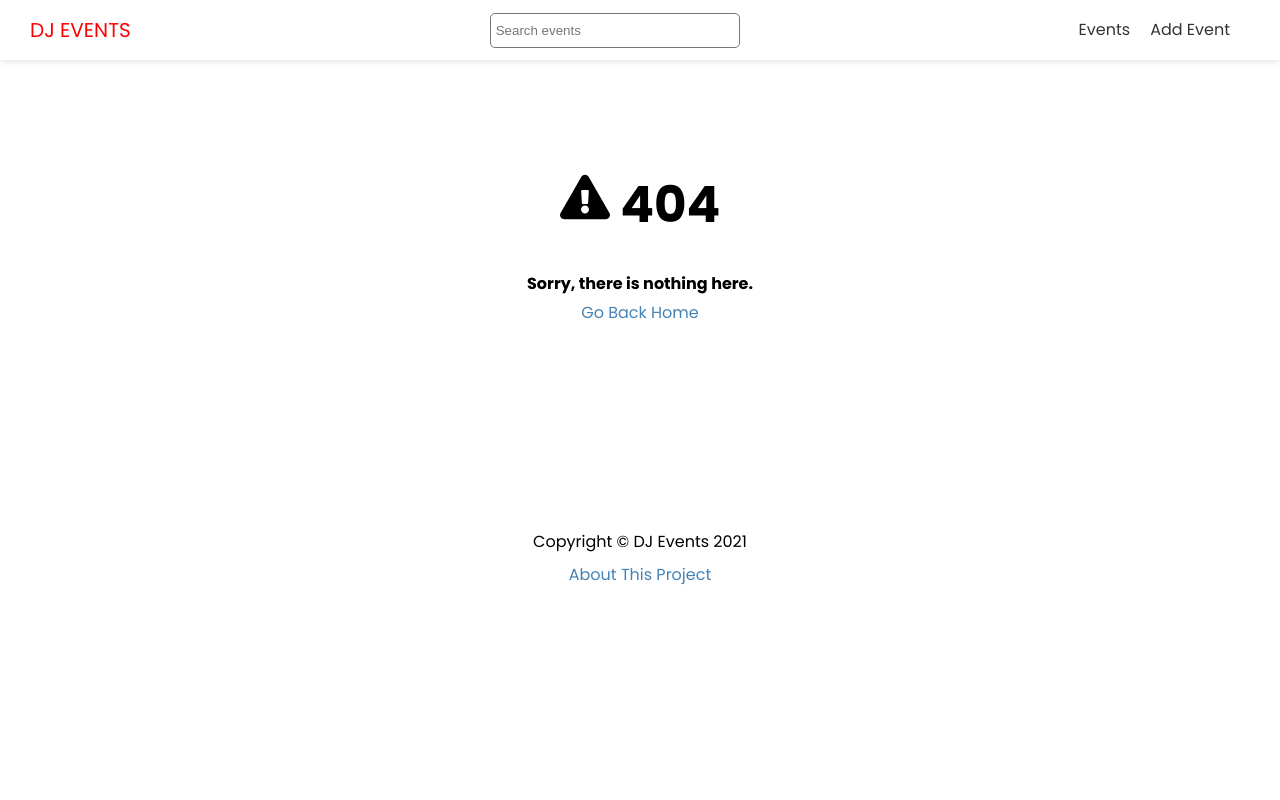
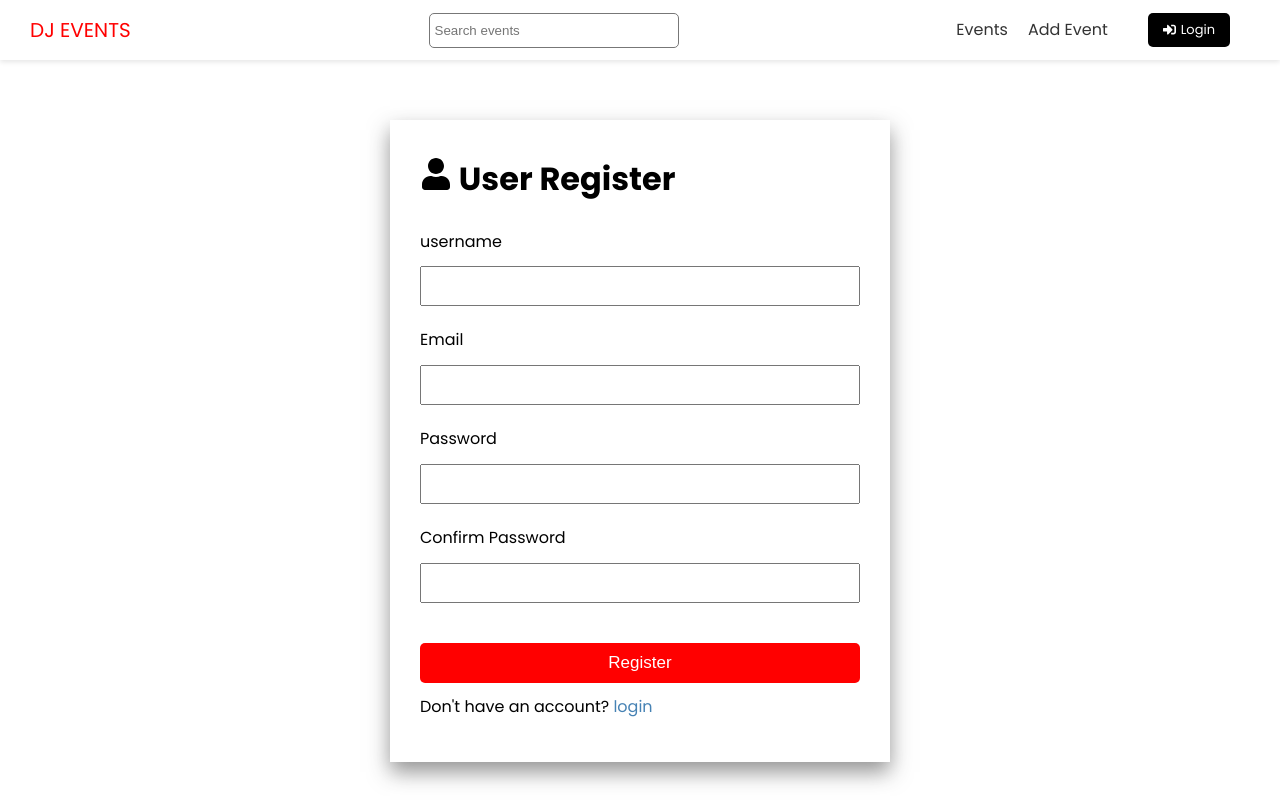
Before and after one commit to mohammed-sada/dj-events-front_end, a Next.js app: page /account/register in a window 1280 px wide. Before the commit this address had no page. Shown: the top 800 px of the page. Built offline with nearby package versions, Linux system fonts and the light colour scheme.

Commit message:
register & login pages created

```diff
--- a/components/Header.js
+++ b/components/Header.js
@@ -1,4 +1,5 @@
 import Link from "next/link";
+import { FaSignInAlt, FaSignOutAlt } from "react-icons/fa";
 import styles from "../styles/Header.module.css";
 import Search from "./Search";
 export default function Header() {
@@ -22,6 +23,13 @@ export default function Header() {
           <li>
             <Link href="/events/add">Add Event</Link>
           </li>
+          <li>
+            <Link href="/account/login">
+              <a className="btn-secondary btn-icon">
+                <FaSignInAlt /> Login
+              </a>
+            </Link>
+          </li>
         </ul>
       </nav>
     </header>
--- /dev/null
+++ b/pages/account/register.js
@@ -0,0 +1,86 @@
+import { ToastContainer, toast } from "react-toastify";
+import "react-toastify/dist/ReactToastify.css";
+import { FaUser } from "react-icons/fa";
+import { useState } from "react";
+import Link from "next/link";
+import styles from "@/styles/AuthForm.module.css";
+import Input from "@/components/Input";
+import Layout from "@/components/Layout";
+
+export default function RegisterPage() {
+  const [data, setData] = useState({
+    username: "",
+    email: "",
+    password: "",
+    confirmPassword: "",
+  });
+
+  const handleInputChange = (e) => {
+    const { name, value } = e.target;
+    setData({ ...data, [name]: value });
+  };
+
+  const handleSubmit = (e) => {
+    e.preventDefault();
+    if (data.password === data.confirmPassword) console.log(data);
+    else {
+      toast.error("Passwords must match");
+    }
+  };
+
+  return (
+    <Layout title="User Register">
+      <div className={styles.auth}>
+        <h1>
+          <FaUser /> User Register
+        </h1>
+        <ToastContainer />
+        <form onSubmit={handleSubmit}>
+          <div>
+            <Input
+              name="username"
+              id="username"
+              label="username"
+              value={data.username}
+              handleInputChange={handleInputChange}
+            />
+          </div>
+          <div>
+            <Input
+              type="email"
+              name="email"
+              id="email"
+              label="Email"
+              value={data.email}
+              handleInputChange={handleInputChange}
+            />
+          </div>
+          <div>
+            <Input
+              type="password"
+              name="password"
+              id="password"
+              label="Password"
+              value={data.password}
+              handleInputChange={handleInputChange}
+            />
+          </div>
+          <div>
+            <Input
+              type="password"
+              name="confirmPassword"
+              id="confirmPassword"
+              label="Confirm Password"
+              value={data.confirmPassword}
+              handleInputChange={handleInputChange}
+            />
+          </div>
+          <input type="submit" value="Register" className="btn" />
+        </form>
+        <p>
+          Don't have an account? <Link href="/account/login">login</Link>
+        </p>
+      </div>
+    </Layout>
+  );
+}
--- a/pages/events/edit/[id].js
+++ b/pages/events/edit/[id].js
@@ -1,6 +1,5 @@
 import { ToastContainer, toast } from "react-toastify";
 import "react-toastify/dist/ReactToastify.css";
-
 import axios from "axios";
 import moment from "moment";
 import { FaImage } from "react-icons/fa";
--- /dev/null
+++ b/styles/AuthForm.module.css
@@ -0,0 +1,31 @@
+.auth {
+  max-width: 500px;
+  margin: auto;
+  padding: 30px;
+  box-shadow: 0px 10px 20px 0px rgba(50, 50, 50, 0.52);
+}
+
+.auth label {
+  display: block;
+  margin-bottom: 10px;
+}
+
+.auth input[type="text"],
+.auth input[type="email"],
+.auth input[type="password"] {
+  display: block;
+  width: 100%;
+  height: 40px;
+  padding: 5px;
+  font-size: 18px;
+}
+
+.auth input[type="submit"] {
+  margin-top: 20px;
+  width: 100%;
+  font-size: 17px;
+}
+
+.auth div {
+  margin-bottom: 20px;
+}
```
Also changed, not shown: pages/account/login.js (added, +62 -0 lines).
